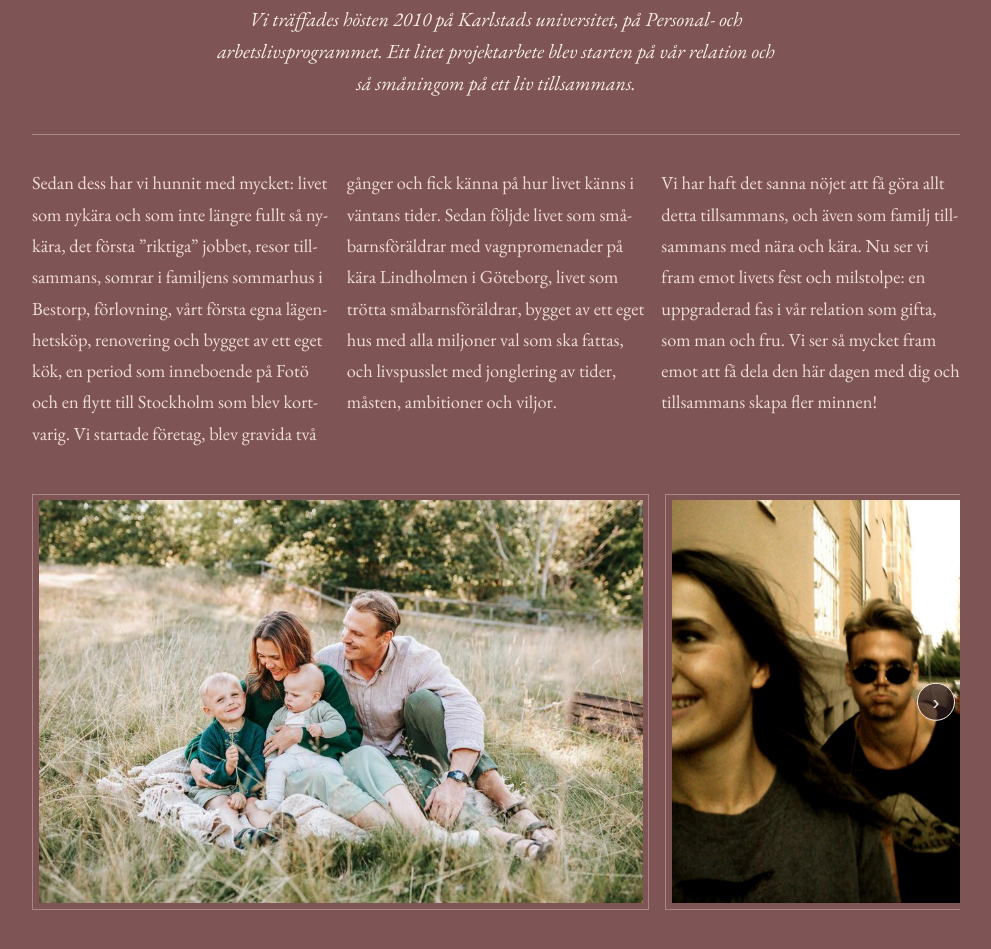
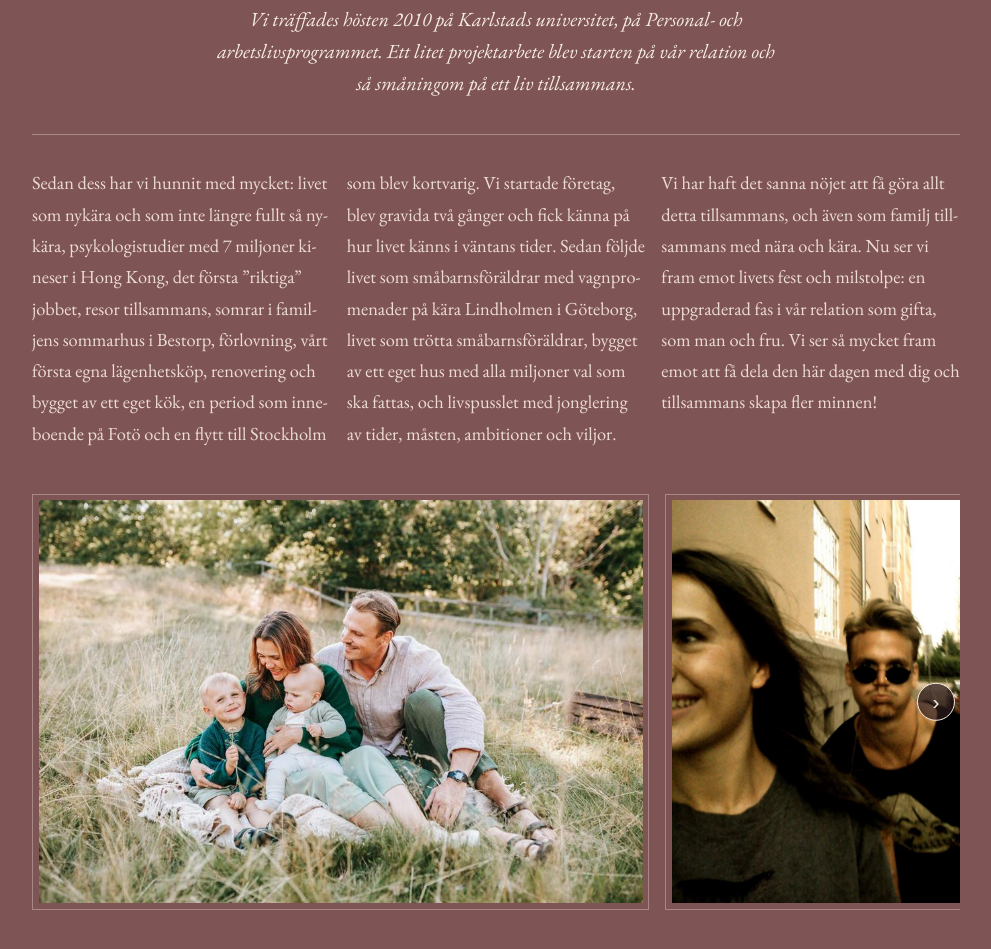
Before and after one commit to tobiasschott-del/brollop, a plain HTML site: page index.html in a window 1280 px wide. Shown: the part 1144-2093 px from the top of the page, without its empty margins (144-1135 px from the left). Drawn offline with nearby package versions, Linux system fonts and the light colour scheme.

Commit message:
Hong Kong i Vår historia
Co-Authored-By: Claude Sonnet 5.5 <noreply@anthropic.com>
Claude-Session: https://claude.ai/code/session_01Liaj36AMDzfYwg7xDsEeZx

```diff
--- a/index.html
+++ b/index.html
@@ -211,7 +211,7 @@
   <div class="wrap wide">
     <p class="story-lead">Vi träffades hösten 2010 på Karlstads universitet, på Personal- och arbetslivsprogrammet. Ett litet projektarbete blev starten på vår relation och så småningom på ett liv tillsammans.</p>
     <div class="story-body">
-      <p>Sedan dess har vi hunnit med mycket: livet som nykära och som inte längre fullt så nykära, det första ”riktiga” jobbet, resor tillsammans, somrar i familjens sommarhus i Bestorp, förlovning, vårt första egna lägenhetsköp, renovering och bygget av ett eget kök, en period som inneboende på Fotö och en flytt till Stockholm som blev kortvarig. Vi startade företag, blev gravida två gånger och fick känna på hur livet känns i väntans tider. Sedan följde livet som småbarnsföräldrar med vagnpromenader på kära Lindholmen i Göteborg, livet som trötta småbarnsföräldrar, bygget av ett eget hus med alla miljoner val som ska fattas, och livspusslet med jonglering av tider, måsten, ambitioner och viljor.</p>
+      <p>Sedan dess har vi hunnit med mycket: livet som nykära och som inte längre fullt så nykära, psykologistudier med 7 miljoner kineser i Hong Kong, det första ”riktiga” jobbet, resor tillsammans, somrar i familjens sommarhus i Bestorp, förlovning, vårt första egna lägenhetsköp, renovering och bygget av ett eget kök, en period som inneboende på Fotö och en flytt till Stockholm som blev kortvarig. Vi startade företag, blev gravida två gånger och fick känna på hur livet känns i väntans tider. Sedan följde livet som småbarnsföräldrar med vagnpromenader på kära Lindholmen i Göteborg, livet som trötta småbarnsföräldrar, bygget av ett eget hus med alla miljoner val som ska fattas, och livspusslet med jonglering av tider, måsten, ambitioner och viljor.</p>
       <p>Vi har haft det sanna nöjet att få göra allt detta tillsammans, och även som familj tillsammans med nära och kära. Nu ser vi fram emot livets fest och milstolpe: en uppgraderad fas i vår relation som gifta, som man och fru. Vi ser så mycket fram emot att få dela den här dagen med dig och tillsammans skapa fler minnen!</p>
     </div>
     <div class="carousel" role="region" aria-roledescription="karusell" aria-label="Bilder på oss">
```
